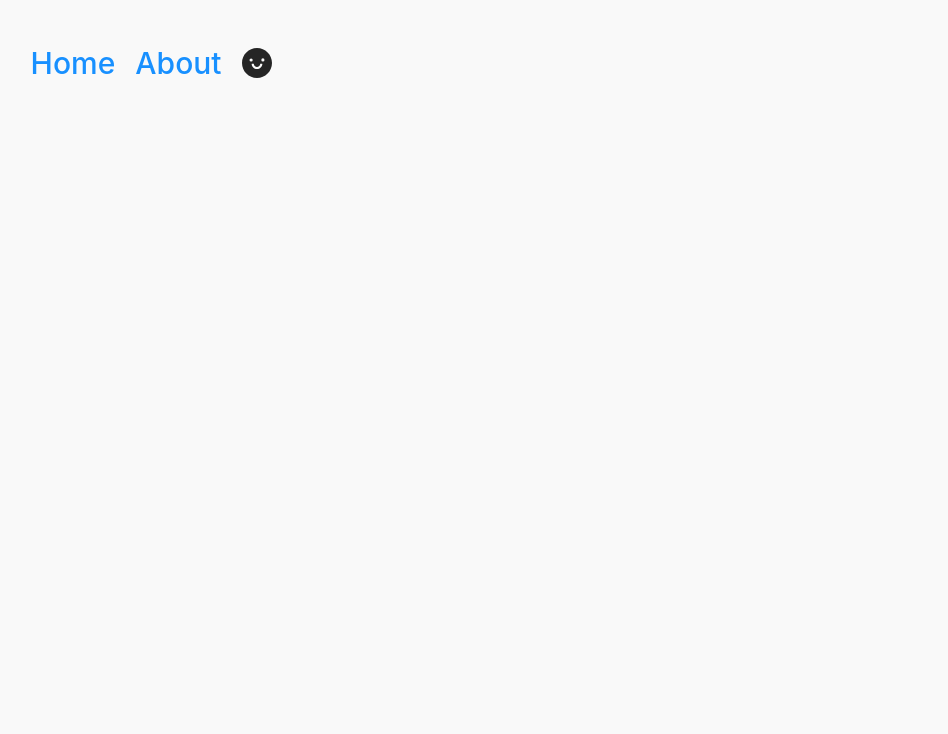
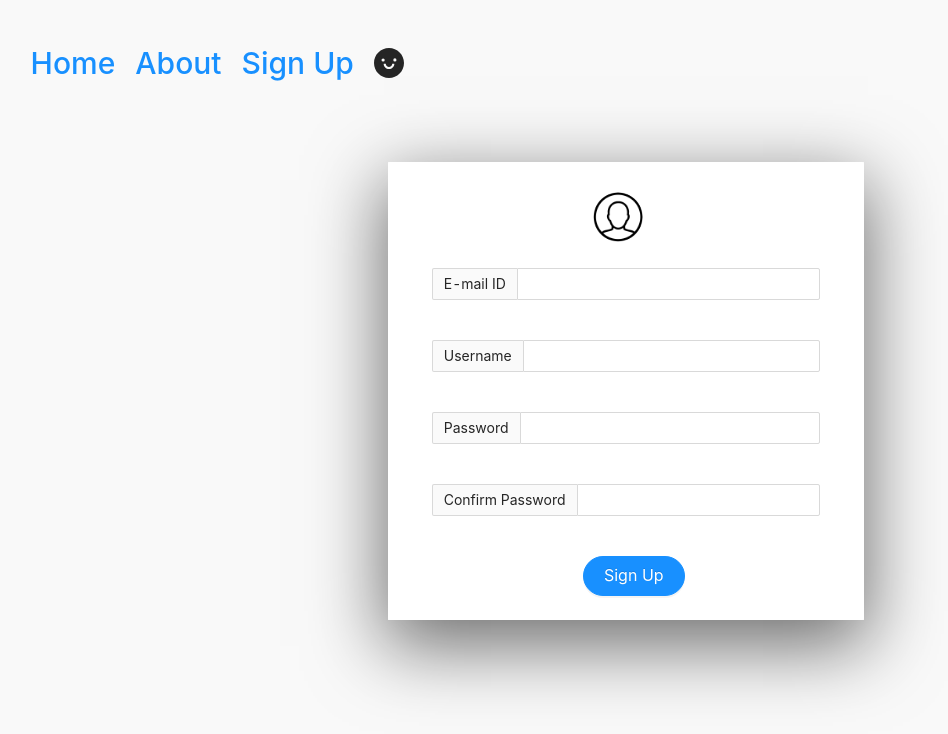
Before and after one commit to shrikanthg98/react-testing, a React (Create React App) app: page /signup in a window 1280 px wide. Before the commit this address had no page. Shown: the top 734 px of the page, without its empty margins (59-1007 px from the left). Built offline with nearby package versions, Linux system fonts and the light colour scheme.

Commit message:
wip on sign up

```diff
--- a/package.json
+++ b/package.json
@@ -1,5 +1,6 @@
 {
   "name": "react-testing",
+  "proxy": "http://localhost:4000/",
   "version": "0.1.0",
   "private": true,
   "dependencies": {
@@ -8,6 +9,7 @@
     "@testing-library/react": "^13.3.0",
     "@testing-library/user-event": "^13.5.0",
     "antd": "^4.21.3",
+    "axios": "^0.27.2",
     "react": "^18.2.0",
     "react-dom": "^18.2.0",
     "react-router-dom": "^6.3.0",
--- a/src/App.css
+++ b/src/App.css
@@ -9,20 +9,35 @@
   font-size: 30px;
 }
 
-.main{
+.main {
   height: 100vh;
   padding-left: 7%;
 }
 
-#light{
+#light {
   background-color: #F9F9F9;
 }
 
-#dark{
+#dark {
   background-color: #171010;
+}
+
+.smiley {
+  font-size: 30px;
+}
+
+.signup-card {
+  /* display: flex; */
+  width: 40%;
+  margin: 5% auto;
+  /* box-shadow: #1966b3 0px 50px 100px -20px, #ffffffb9 0px 30px 60px -30px; */
+  box-shadow: #0000008f 0px 22px 70px 4px;
+}
+
+#dark :is(h1, .smiley, div) {
   color: #ffffff;
 }
 
-.smiley{
-  font-size: 30px;
+#dark .signup-card {
+  box-shadow: #e9ecef59 0px 22px 70px 4px;
 }
--- a/src/App.js
+++ b/src/App.js
@@ -1,11 +1,12 @@
-import './App.css';
 import Home from './components/Home';
 import About from './components/About'
 import { Routes, Route, Link } from "react-router-dom";
-import "antd/dist/antd.css";
+import "antd/dist/antd.min.css";
 import { ThemeContext } from './MyContext';
 import { useState } from 'react';
 import Toggle from './components/Toggle';
+import './App.css';
+import SignUp from './components/SignUp';
 
 function App() {
   const [theme, setTheme] = useState("light");
@@ -18,13 +19,15 @@ function App() {
       <div className='mother'>
         <div className='main' id={theme}>
           <div className='header-parent'>
-            <h3><Link style={{textDecoration: 'none'}} to="/">Home</Link></h3>
-            <h3><Link style={{textDecoration: 'none'}} to="/About">About</Link></h3>
-            <Toggle/>
+            <h3><Link style={{ textDecoration: 'none' }} to="/">Home</Link></h3>
+            <h3><Link style={{ textDecoration: 'none' }} to="/about">About</Link></h3>
+            <h3><Link style={{ textDecoration: 'none' }} to="/signup">Sign Up</Link></h3>
+            <Toggle />
           </div>
           <Routes>
             <Route path='/' exact element={<Home />} />
-            <Route path='/About' element={<About />} />
+            <Route path='/about' element={<About />} />
+            <Route path='/signup' element={<SignUp />} />
           </Routes>
         </div>
       </div>
--- a/src/components/About.js
+++ b/src/components/About.js
@@ -1,9 +1,9 @@
 import React from "react";
 
 const About = () => {
-  return(<>
+  return(<div>
   <h1>About</h1>
-  </>);
+  </div>);
 }
 
 export default About;
--- a/src/components/Home.js
+++ b/src/components/Home.js
@@ -5,8 +5,8 @@ import '../App.css';
 
 const Home = () => {
   const { theme } = useContext(ThemeContext);
-  return (<div id={theme}>
-    <h1>Todos</h1>
+  return (<div>
+    <h1>Heading</h1>
     <Todos />
   </div>);
 }
--- /dev/null
+++ b/src/components/SignUp.js
@@ -0,0 +1,31 @@
+import React, { useContext } from "react";
+import { Card, Input, Avatar, Button } from 'antd';
+import { ThemeContext } from "../MyContext";
+const style = { padding: 20, width: '100%' };
+const { Meta } = Card;
+
+const SignUp = () => {
+  const { theme } = useContext(ThemeContext);
+  return (<div>
+    <div className="signup-card">
+      <Card
+        bordered={false}
+        size="large"
+        style={
+          theme === 'dark' ?
+            { backgroundColor: '#1a5ea0', color: '#ffffff', display: "flex", justifyContent: 'center' } :
+            { display: "flex", justifyContent: 'center' }}>
+        <Meta style={{ padding: 10, justifyContent: 'center' }} avatar={<Avatar style={{ height: 50, width: '100%' }} src="/user.png" />} />
+        <Input style={style} addonBefore="E-mail ID" />
+        <Input style={style} addonBefore="Username" />
+        <Input style={style} addonBefore="Password" />
+        <Input style={style} addonBefore="Confirm Password" />
+        <Button style={{ marginLeft: '40%', marginTop: 20 }} type="primary" shape="round" size="large">
+          Sign Up
+        </Button>
+      </Card>
+    </div>
+  </div>);
+}
+
+export default SignUp;
```
Also changed, not shown: src/components/Toggle.js (+6 -4 lines), src/services/signup.js (added, +7 -0 lines), public/user.png (added), 1 other file (tests, documents, lock files or other folders).
